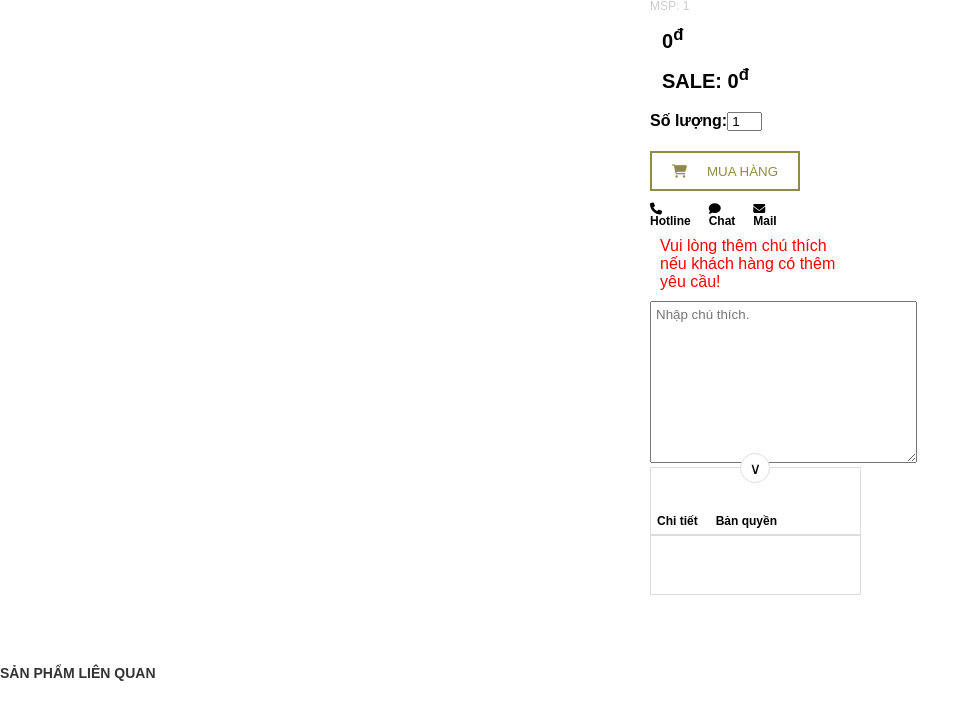
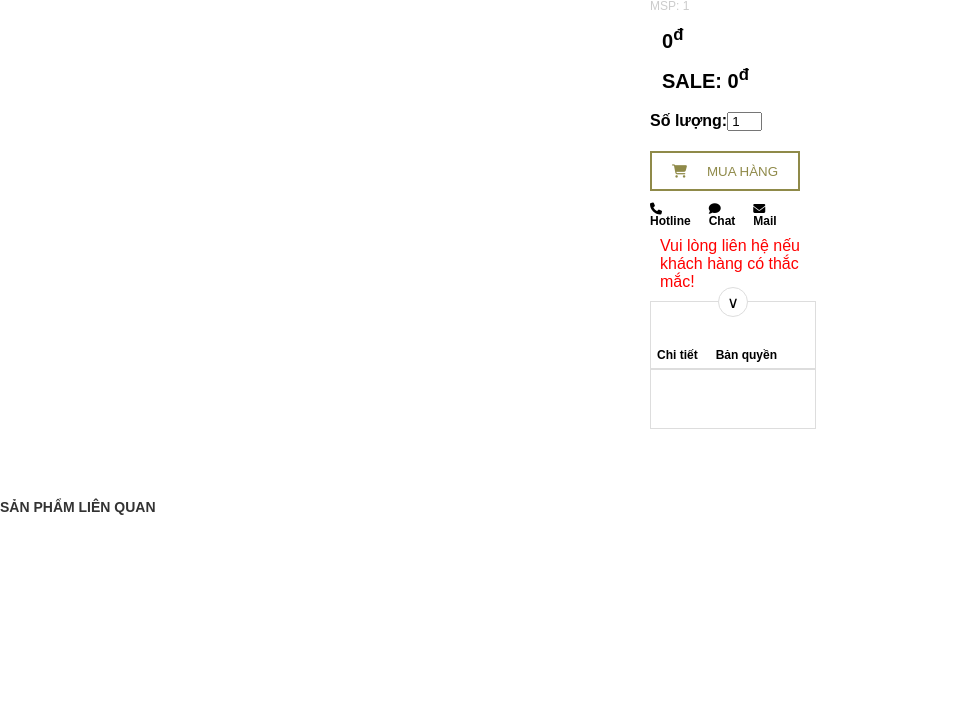
Before and after one commit to Anrakkii/AnimeShop, a PHP site: page /pages/product.php?id=1 in a window 1280 px wide. Shown: the part 284-987 px from the top of the page, without its empty margins (0-980 px from the left). Run offline with PHP 8.4, Linux system fonts and the light colour scheme; the template is opened without the code that fills it, so the values that code supplies are empty; data comes from the database, SQL or seed files in the repository; some libraries are stand-ins or nearby versions.

Commit message:
update product.php

```diff
--- a/pages/product.php
+++ b/pages/product.php
@@ -82,8 +82,7 @@
                         <i class="fa-solid fa-envelope"><p>Mail</p></i>
                     </div>
                 </div>
-                <p style="color: red; margin:10px;">Vui lòng thêm chú thích nếu khách hàng có thêm yêu cầu!</p>
-                <textarea style="padding: 5px;" placeholder="Nhập chú thích." require name="product_desc" cols="30" rows="10"></textarea>
+                <p style="color: red; margin:10px;">Vui lòng liên hệ nếu khách hàng có thắc mắc!</p>
                 <div class="product-content-right-bottom">
                     <div class="product-content-right-bottom-top">
                         &#8744;
```
